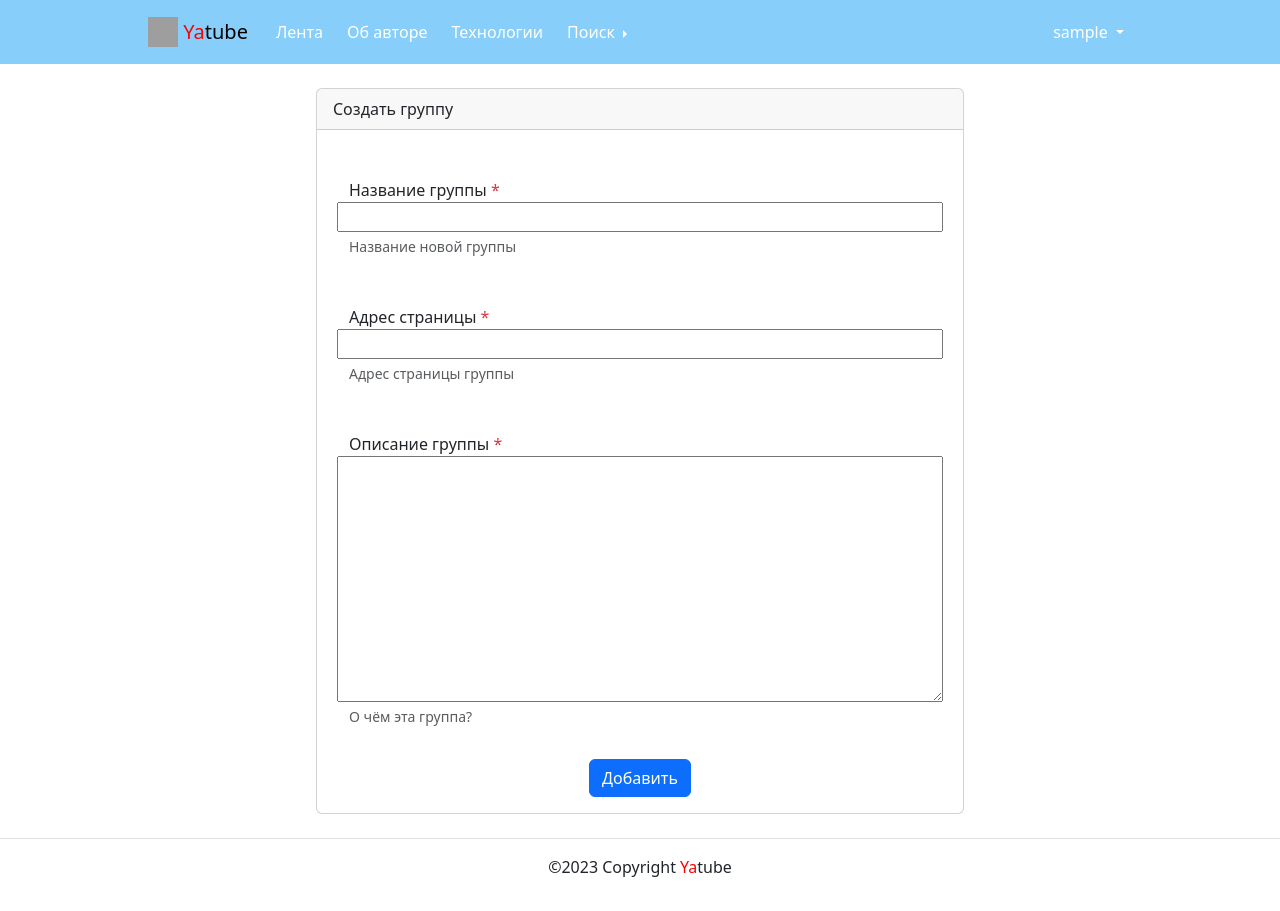
After one commit to v-2841/Yatube, a Django app: page /group-create/ in a window 1280 px wide. The commit adds this page. Run offline with Django 3.2, Linux system fonts and the light colour scheme; the visitor is signed in with stand-in values (Sample User, id 1); some libraries are stand-ins or nearby versions; grey boxes are pictures that could not be loaded.

Commit message:
start make groups. add create

```diff
--- a/yatube/posts/admin.py
+++ b/yatube/posts/admin.py
@@ -1,6 +1,6 @@
 from django.contrib import admin
 
-from .models import Post, Group, Comment, Follow, Like
+from .models import Post, Group, Comment, Follow, Like, Membership
 
 
 class PostAdmin(admin.ModelAdmin):
@@ -22,3 +22,4 @@ admin.site.register(Group)
 admin.site.register(Comment)
 admin.site.register(Follow)
 admin.site.register(Like)
+admin.site.register(Membership)
--- a/yatube/posts/forms.py
+++ b/yatube/posts/forms.py
@@ -1,7 +1,7 @@
 from django import forms
 from django.contrib.auth import get_user_model
 
-from .models import Post, Comment
+from .models import Post, Comment, Group
 
 
 User = get_user_model()
@@ -23,3 +23,9 @@ class ProfileForm(forms.ModelForm):
     class Meta:
         model = User
         fields = ('first_name', 'last_name',)
+
+
+class GroupForm(forms.ModelForm):
+    class Meta:
+        model = Group
+        fields = ('title', 'slug', 'description',)
--- a/yatube/posts/urls.py
+++ b/yatube/posts/urls.py
@@ -22,7 +22,10 @@ urlpatterns = [
     path('posts/<int:post_id>/delete/', views.post_delete, name='post_delete'),
     path('posts/<int:post_id>/', views.post_detail, name='post_detail'),
     path('posts/search/', views.post_search, name='post_search'),
-    path('group/<slug:slug>/', views.group_posts, name='group_list'),
+    path('group/<slug:slug>/', views.group_posts, name='group_posts'),
+    #path('group/<slug:slug>/edit/', views.group_edit, name='group_edit'),
+    #path('group/<slug:slug>/delete/', views.group_edit, name='group_delete'),
+    path('group-create/', views.group_create, name='group_create'),
     path('create/', views.post_create, name='post_create'),
     path('follow/', views.follow_index, name='follow_index'),
     path(
--- a/yatube/posts/views.py
+++ b/yatube/posts/views.py
@@ -3,7 +3,7 @@ from django.contrib.auth.decorators import login_required
 from django.views.decorators.http import require_http_methods
 from django.conf import settings
 
-from .forms import PostForm, CommentForm, ProfileForm
+from .forms import PostForm, CommentForm, ProfileForm, GroupForm
 from .models import Post, Group, User, Follow, Like, Comment
 from .utils import paginator_func, ip_timezone_cookie, get_client_ip
 
@@ -29,7 +29,21 @@ def group_posts(request, slug):
         'group': group,
         'page_obj': page_obj,
     }
-    return render(request, 'posts/group_list.html', context)
+    return render(request, 'posts/group_posts.html', context)
+
+
+@login_required
+def group_create(request):
+    form = GroupForm(
+        request.POST or None,
+    )
+    if not form.is_valid():
+        return render(request, 'posts/group_create.html', {'form': form})
+    group = form.save(commit=False)
+    group.save()
+    group = Group.objects.get(slug=group.slug)
+    group.members.add(request.user, through_defaults={'role': 'a'})
+    return redirect('posts:group_posts', slug=group.slug)
 
 
 def profile(request, username):
@@ -102,6 +116,7 @@ def post_edit(request, post_id):
 
 
 @login_required
+@require_http_methods(["POST"])
 def post_delete(request, post_id):
     post = get_object_or_404(Post, id=post_id)
     if post.author != request.user:
--- /dev/null
+++ b/yatube/templates/posts/group_create.html
@@ -0,0 +1,68 @@
+{% extends 'base.html' %}
+{% load user_filters %}
+{% block title %}
+{% if is_edit %}
+Редактировать профиль группы
+{% else %}
+Создать группу
+{% endif %}
+{% endblock %}
+{% block content %}
+<div class="row justify-content-center">
+  <div class="col-md-8">
+    <div class="card">
+      <div class="card-header">
+        {% if is_edit %}
+        Редактировать профиль группы
+        {% else %}
+        Создать группу
+        {% endif %}
+      </div>
+      <div class="card-body">
+        <form method="post" enctype="multipart/form-data">
+          {% csrf_token %}
+          <div class="form-group row my-3 p-3">
+            <label for="id_title">
+              Название группы
+              <span class="required text-danger" >*</span>
+            </label>
+            {{ form.title }}
+            <small id="id_title-help" class="form-text text-muted">
+              Название новой группы
+            </small>
+          </div>
+          <div class="form-group row my-3 p-3">
+            <label for="id_slug">
+              Адрес страницы
+              <span class="required text-danger" >*</span>
+            </label>
+            {{ form.slug }}
+            <small id="id_slug-help" class="form-text text-muted">
+              Адрес страницы группы
+            </small>
+          </div>
+          <div class="form-group row my-3 p-3">
+            <label for="id_description">
+              Описание группы
+              <span class="required text-danger" >*</span>
+            </label>
+            {{ form.description }}
+            <small id="id_description-help" class="form-text text-muted">
+              О чём эта группа?
+            </small>
+          </div>
+          <div class="d-flex justify-content-center">
+            <button type="submit" class="btn btn-primary">
+              {% if is_edit %}
+              Сохранить
+              {% else %}
+              Добавить
+              {% endif %}
+            </button>
+          </div>
+        </form>
+      </div>
+    </div>
+  </div>
+</div>
+{% endblock %}
--- a/yatube/templates/posts/includes/article.html
+++ b/yatube/templates/posts/includes/article.html
@@ -4,7 +4,7 @@
 <article>
   <h4><a href="{% url 'posts:profile' post.author.username %}" class="text-decoration-none" > {% if post.author.get_full_name %}{{ post.author.get_full_name }}{% else %}{{ post.author.username }}{% endif %} </a></h4>
   {% if post.group %}
-    <h5>Для группы <a href="{% url 'posts:group_list' post.group.slug %}" class="text-decoration-none" > {{ post.group.title }} </a></h5>
+    <h5>Для группы <a href="{% url 'posts:group_posts' post.group.slug %}" class="text-decoration-none" > {{ post.group.title }} </a></h5>
   {% endif %}
   <br>
   {{ post.text|linebreaksbr }}
```
Also changed, not shown: yatube/templates/posts/post_detail.html (+5 -2 lines), yatube/templates/posts/group_posts.html (renamed from yatube/templates/posts/group_list.html).
